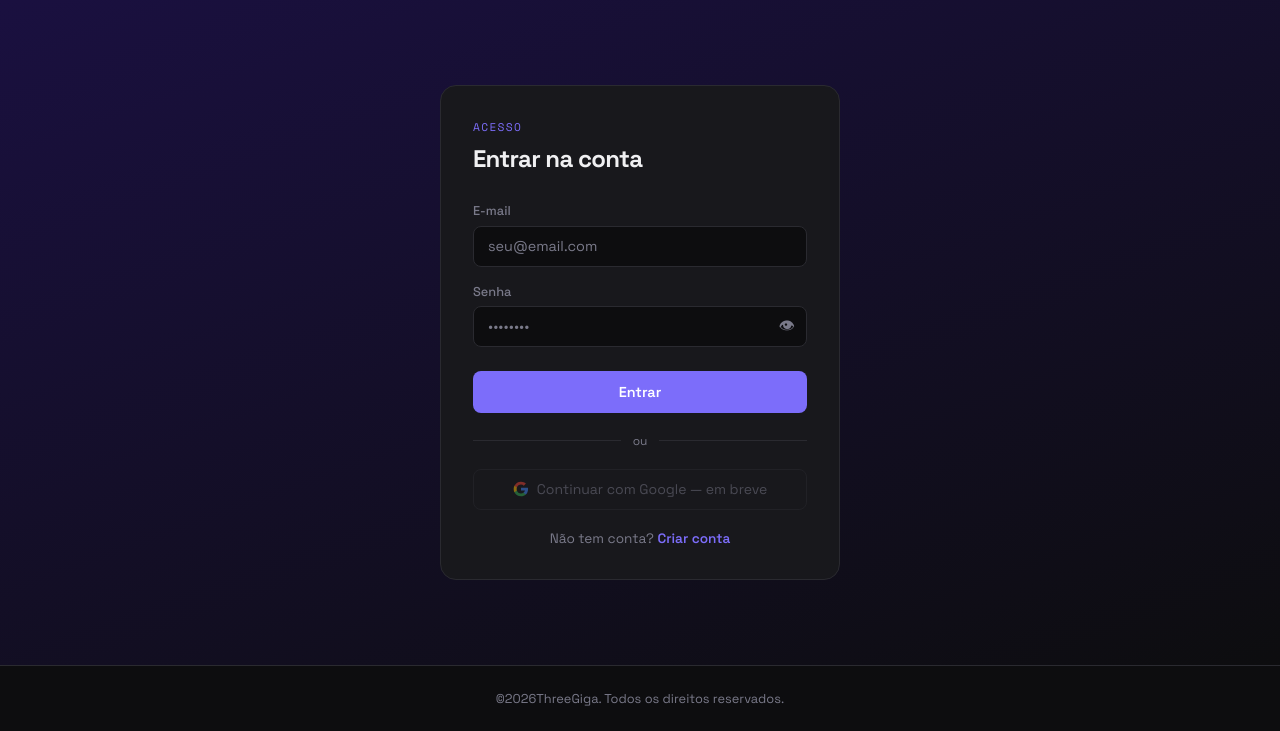
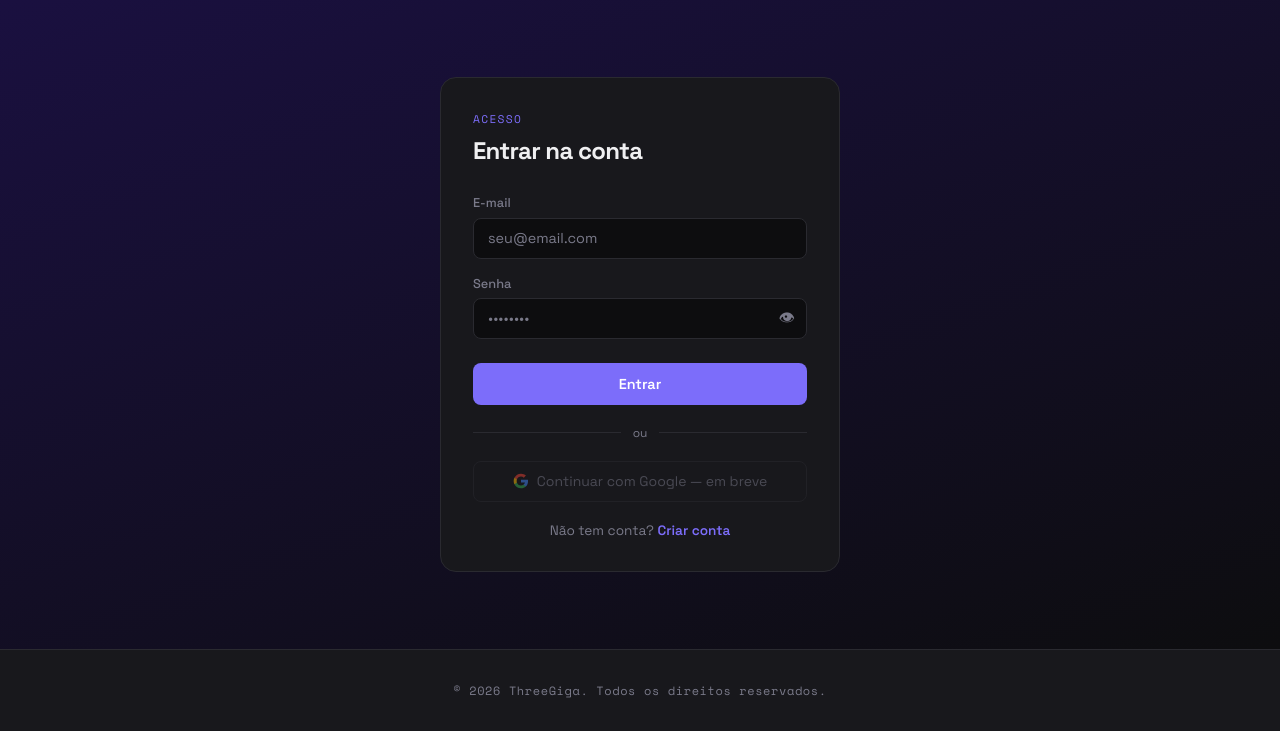
Before and after one commit to Jobson-TI/url-shortener, a website: page public/login.html in a window 1280 px wide. Shown: the part 69-800 px from the top of the page. Drawn offline with nearby package versions, Linux system fonts and the light colour scheme.

Commit message:
estiliza footer

```diff
--- a/public/login.html
+++ b/public/login.html
@@ -296,8 +296,8 @@
     </div>
   </div>
 </main>
-<footer style="text-align:center;padding:1.5rem;font-size:0.8rem;color:var(--muted);border-top:1px solid var(--border)">
-  ©<span id="ano"></span>ThreeGiga. Todos os direitos reservados.
+<footer style="text-align:center;padding:2rem;font-size:0.75rem;color:var(--muted);border-top:1px solid var(--border);font-family:'Space Mono',monospace;letter-spacing:0.05em;background:var(--surface)">
+  © <span id="ano"></span> ThreeGiga. Todos os direitos reservados.
 </footer>
 
 <script>
```
Also changed, not shown: public/index.html (+2 -2 lines).
